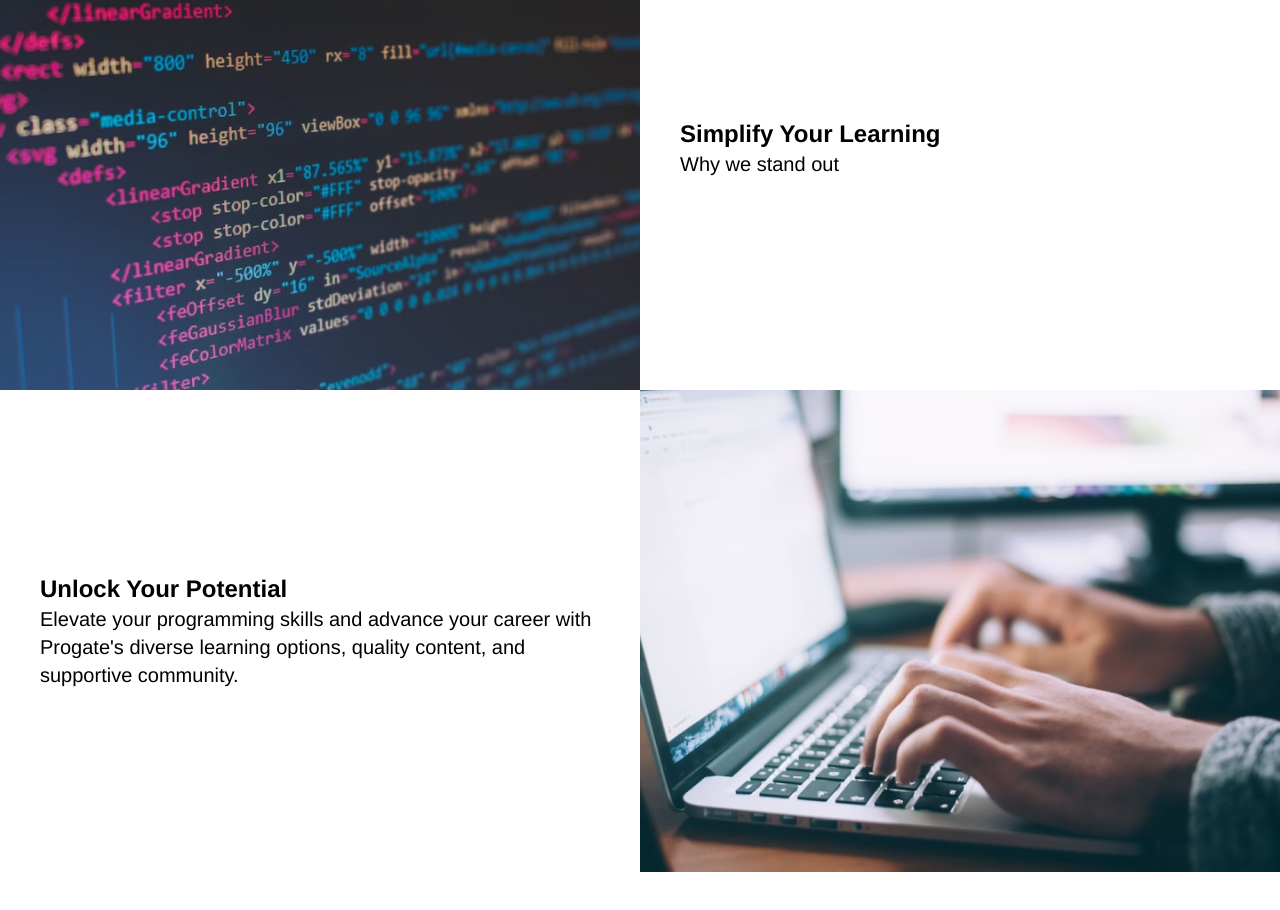
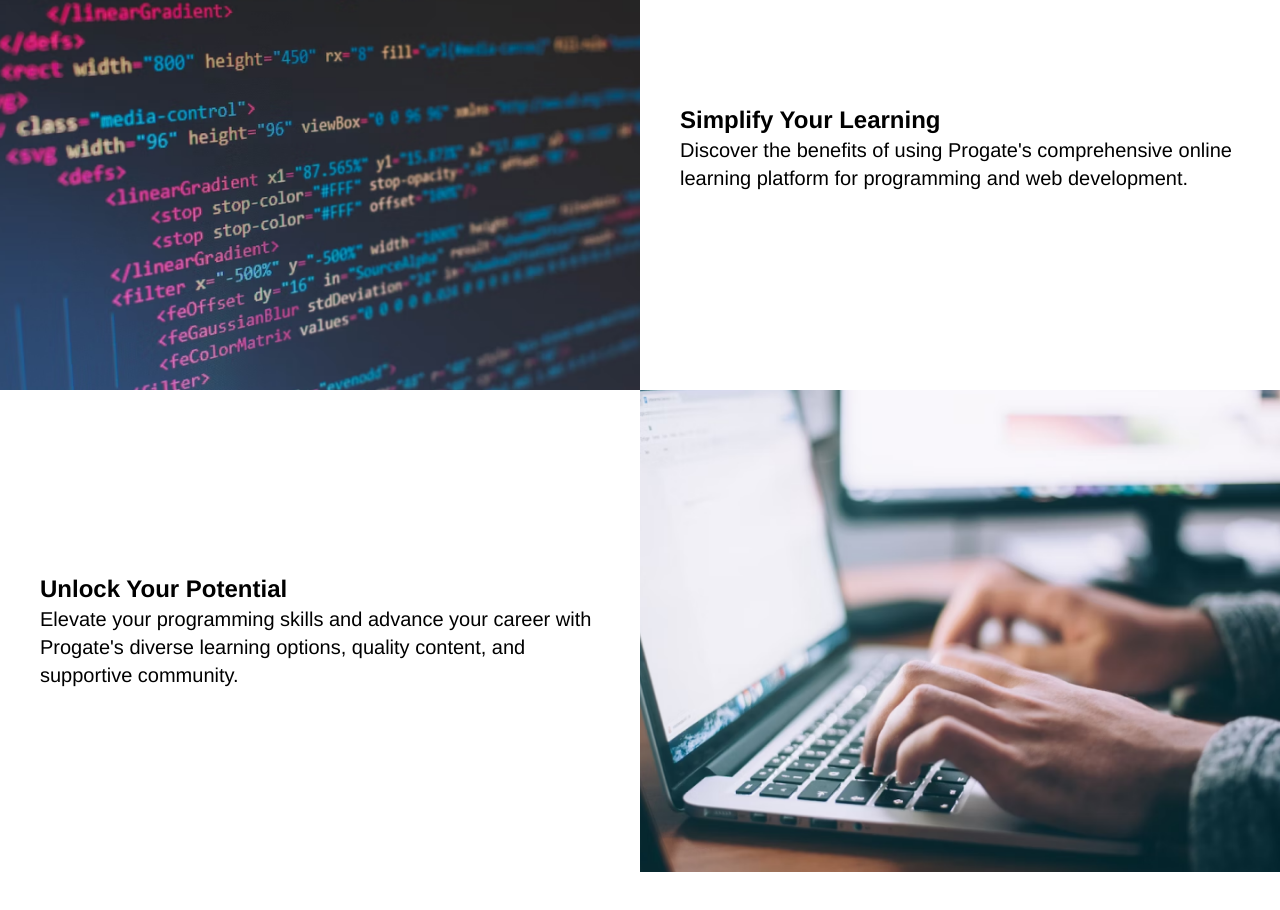
Before and after one commit to shintiazhou/progate-web, a SvelteKit app: page / in a window 1280 px wide. Shown: the part 1253-2163 px from the top of the page. Built offline with nearby package versions, Linux system fonts and the light colour scheme.

Commit message:
fix using the wrong text content

```diff
--- a/src/components/homepage/Info.svelte
+++ b/src/components/homepage/Info.svelte
@@ -18,7 +18,7 @@
   >
     <strong class="text-lg md:text-2xl">{info.simplifyLearning.title}</strong>
     <p class="md:text-xl">
-      {info.subtitle}
+      {info.simplifyLearning.description}
     </p>
   </div>
 </section>
```
